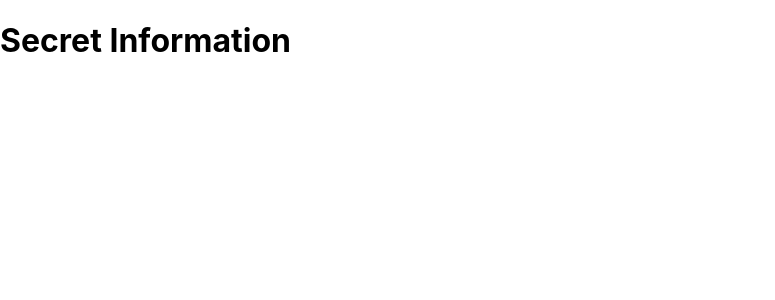
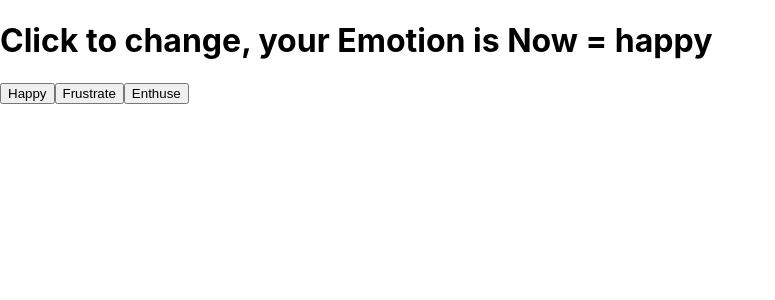
Before and after one commit to fkadeal/reactiv_essential, a React (Create React App) app: page / in a window 1280 px wide. Shown: the top 300 px of the page, without its empty margins (0-775 px from the left). Built offline with nearby package versions, Linux system fonts and the light colour scheme.

Commit message:
understand and use useState Hook

```diff
--- a/src/App.js
+++ b/src/App.js
@@ -1,16 +1,17 @@
-import React from 'react';
+import React ,{ useState} from 'react';
 import './App.css';
 
-function SecretComponent(){
-  return <h1>Secret Information</h1>
-}
+function App() {
+const [_emotion, _setEmotion] = useState("happy");
 
-function RegularComponent(){
-  return <h1>Regular Information</h1>
-}
-
-function App({authorized}) {
-  return (<>{authorized ? <SecretComponent /> : <RegularComponent />}</>);
+  return (
+  <>
+  <h1>Click to change, your Emotion is Now = {_emotion}</h1>
+    <button onClick={() => _setEmotion("Happy")}>Happy</button>
+    <button onClick={() => _setEmotion("Frustrate")}>Frustrate</button>
+    <button onClick={() => _setEmotion("Enthusiastic")}>Enthuse</button>
+  </>
+  );
 }
 
 export default App;
--- a/src/index.js
+++ b/src/index.js
@@ -3,11 +3,10 @@ import ReactDOM from 'react-dom/client';
 import './index.css';
 import App from './App';
 
-const [a,b] = [true,false,"cola","domino"];
 
 const root = ReactDOM.createRoot(document.getElementById('root'));
 root.render(
   <React.StrictMode>
-    <App authorized={a}/>
+    <App authorized={true}/>
   </React.StrictMode>
 );
```
